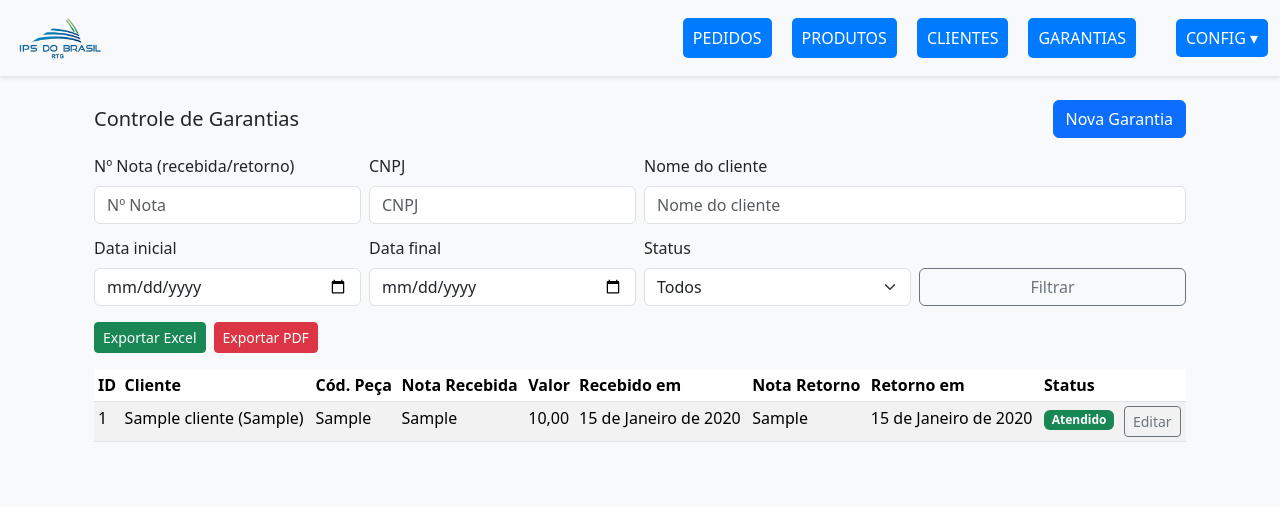
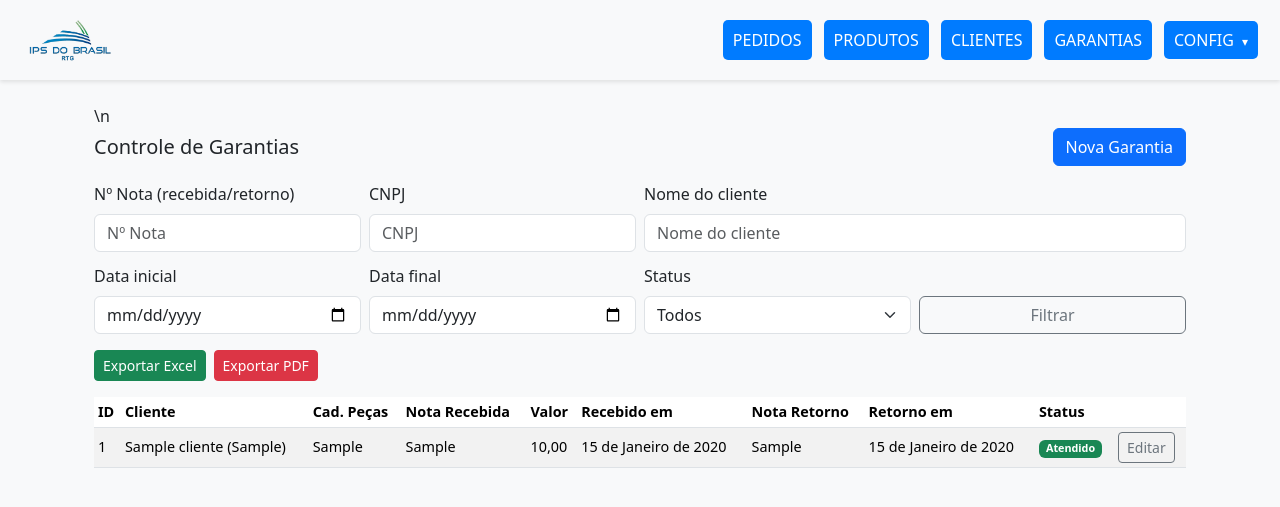
Before and after one commit to BrunoRimbanoJunior/APP_FRETE_WEB, a Django app: page /fretes/garantias/ in a window 1280 px wide. Shown: the top 507 px of the page. Run offline with Django 5.2, Linux system fonts and the light colour scheme; a user stored in the database is signed in; tables that the repository leaves empty hold one stand-in row (values such as "Sample post"); parts of the project's set-up code (start-up, migrations or seed data) failed here and were passed over; some libraries are stand-ins or nearby versions.

Commit message:
ajuste layout tela de produtos, e tela de garantias

```diff
--- a/fretes/templates/fretes/base.html
+++ b/fretes/templates/fretes/base.html
@@ -10,19 +10,19 @@
   </head>
   <body class="bg-light">
     <nav class="navbar navbar-expand-lg bg-body-tertiary mb-4">
-      <div class="container-fluid d-flex justify-content-between align-items-center">
+      <div class="container-fluid">
         <div class="d-flex align-items-center">
           <a href="{% url 'fretes:index' %}" class="navbar-brand">
             <img src="{% static 'img/logo.png' %}" alt="Logo" class="brand-logo me-2"/>
           </a>
         </div>
-        <div class="d-flex align-items-center">
+        <div class="nav-links d-flex align-items-center flex-wrap justify-content-end">
           <a class="menu-link" href="{% url 'fretes:pedido_list' %}">PEDIDOS</a>
           <a class="menu-link" href="{% url 'fretes:produto_list' %}">PRODUTOS</a>
           <a class="menu-link" href="{% url 'fretes:cliente_list' %}">CLIENTES</a>
           <a class="menu-link" href="{% url 'fretes:garantia_list' %}">GARANTIAS</a>
           <div class="cfg-dropdown">
-            <a class="menu-link" href="#">CONFIG ▾</a>
+            <a class="menu-link" href="#">CONFIG <span class="caret">&#9662;</span></a>
             <div class="cfg-menu">
               <a href="/admin/">Admin</a>
               {% if request.user.is_staff %}
@@ -38,30 +38,46 @@
     </nav>
 
 <style>
-    nav {
-        display: flex;
-        justify-content: space-between;
-        align-items: center;
+    .navbar {
         padding: 10px 10px;
         background-color: #72b5f9ff;
         box-shadow: 0 2px 4px rgba(0,0,0,0.1);
     }
+    .navbar .container-fluid {
+        display: flex;
+        flex-wrap: wrap;
+        align-items: center;
+        justify-content: space-between;
+        gap: 0.75rem;
+    }
+    .nav-links {
+        display: flex;
+        flex-wrap: wrap;
+        align-items: center;
+        gap: 0.75rem;
+        margin-left: auto;
+    }
     .menu-link {
-      text-decoration: none; /* Remove o sublinhado */
-      background-color: #007bff; /* Cor de fundo azul do botão */
-      color: white; /* Cor do texto */
-      padding: 8px 10px; /* Espaçamento interno */
-      border-radius: 5px; /* Bordas arredondadas */
-      margin-left: 20px; /* Espaçamento entre os links */
-      transition: background-color 0.3s ease; /* Transição suave para o hover */
+        text-decoration: none;
+        background-color: #007bff;
+        color: white;
+        padding: 8px 10px;
+        border-radius: 5px;
+        transition: background-color 0.3s ease;
     }
-
     .menu-link:hover {
-          background-color: #0056b3; /* Tom mais escuro no hover */
+        background-color: #0056b3;
     }
-
+    .nav-links .menu-link,
+    .nav-links .cfg-dropdown {
+        flex-shrink: 0;
+    }
     .brand-logo { height: 50px; }
-      .cfg-dropdown { position: relative; margin-left: 20px; }
+    .cfg-dropdown { position: relative; }
+    .cfg-dropdown .caret {
+        font-size: 0.75rem;
+        margin-left: 4px;
+    }
     .cfg-dropdown .cfg-menu {
         display: none;
         position: absolute;
@@ -85,6 +101,15 @@
         white-space: nowrap;
     }
     .cfg-dropdown .cfg-menu a:hover { background: #f2f6fc; }
+    @media (max-width: 768px) {
+        .navbar .container-fluid {
+            justify-content: center;
+        }
+        .nav-links {
+            width: 100%;
+            justify-content: center;
+        }
+    }
 </style>
 
     <main class="container">
--- a/fretes/templates/fretes/garantias_list.html
+++ b/fretes/templates/fretes/garantias_list.html
@@ -1,7 +1,41 @@
 {% extends "fretes/base.html" %}
 {% block title %}Garantias{% endblock %}
 {% block content %}
-<div class="container">
+<div class="container garantias-wrapper">\n  <style>
+    .garantias-wrapper .table {
+      font-size: 0.9rem;
+    }
+    .garantias-wrapper .table td,
+    .garantias-wrapper .table th {
+      vertical-align: middle;
+    }
+    .garantias-wrapper .cliente-col {
+      max-width: 320px;
+      white-space: normal;
+      word-break: break-word;
+    }
+    .garantias-wrapper .table-responsive {
+      overflow-x: auto;
+    }
+    @media (max-width: 576px) {
+      .garantias-wrapper .table {
+        font-size: 0.82rem;
+      }
+      .garantias-wrapper .table thead tr th,
+      .garantias-wrapper .table tbody tr td {
+        padding: 0.35rem 0.45rem;
+      }
+      .garantias-wrapper .cliente-col {
+        max-width: 240px;
+      }
+      .garantias-wrapper .badge {
+        font-size: 0.75rem;
+      }
+      .garantias-wrapper .btn-sm {
+        padding: 0.2rem 0.5rem;
+      }
+    }
+  </style>
   <div class="d-flex justify-content-between align-items-center mb-3">
     <h5 class="m-0">Controle de Garantias</h5>
     <a class="btn btn-primary" href="{% url 'fretes:garantia_create' %}">Nova Garantia</a>
@@ -57,7 +91,7 @@
         <tr>
           <th>ID</th>
           <th>Cliente</th>
-          <th>Cód. Peça</th>
+          <th>Cad. Peças</th>
           <th>Nota Recebida</th>
           <th>Valor</th>
           <th>Recebido em</th>
@@ -71,7 +105,7 @@
         {% for g in garantias %}
           <tr>
             <td>{{ g.id }}</td>
-            <td>{{ g.cliente.nome }} ({{ g.cliente.cnpj }})</td>
+            <td class="cliente-col">{{ g.cliente.nome }} ({{ g.cliente.cnpj }})</td>
             <td>{{ g.codigo_peca }}</td>
             <td>{{ g.nota_recebida }}</td>
             <td>{{ g.valor }}</td>
```
Also changed, not shown: fretes/templates/fretes/produtos_list.html (+30 -2 lines). Lines whose indentation alone changed are shown as unchanged.
